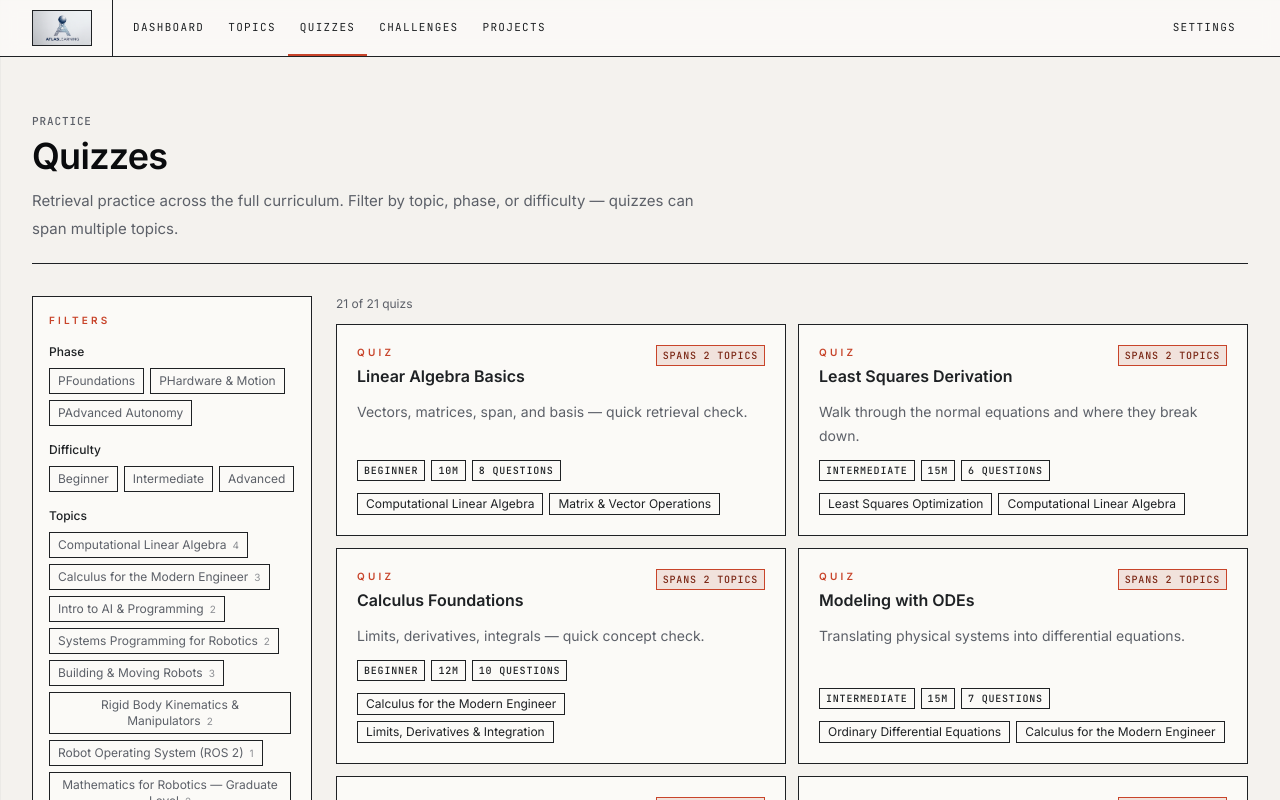
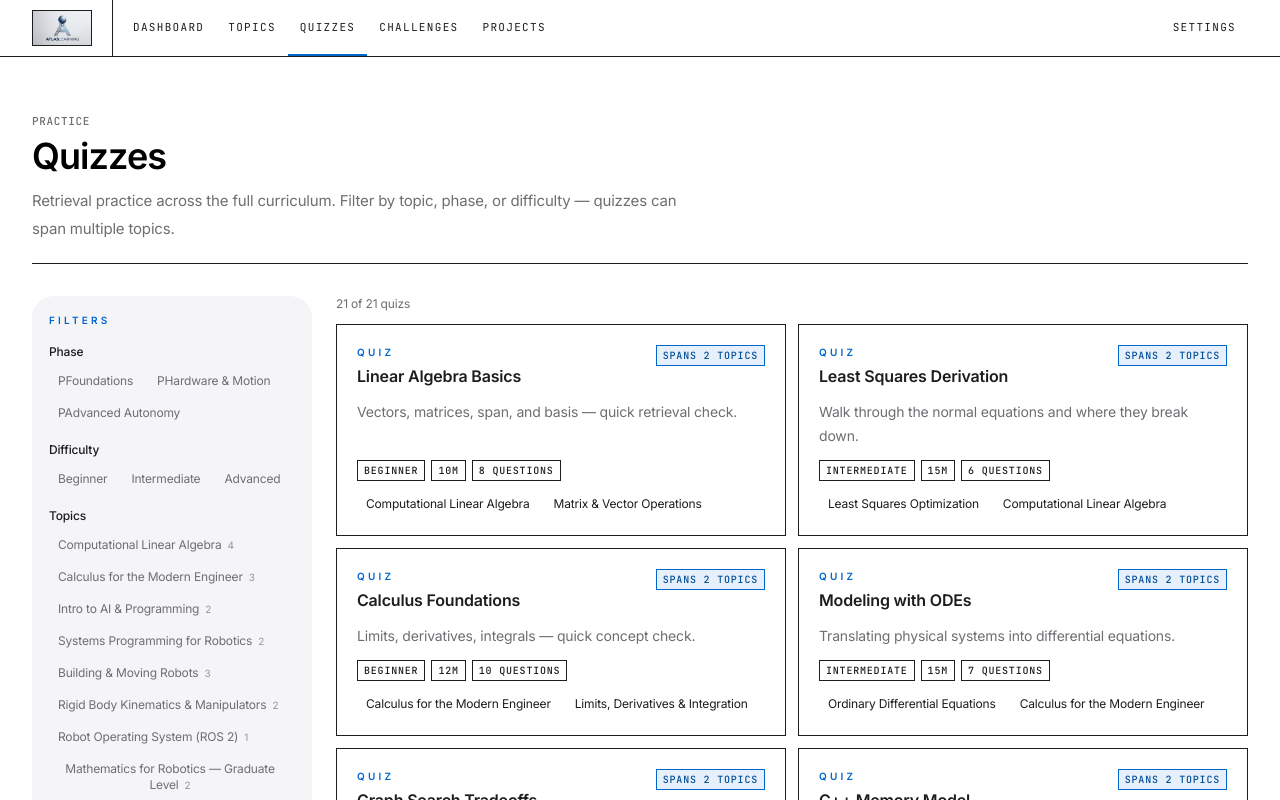
Before and after one commit to rabeesr/AtlasLearning, a Next.js app: page /quizzes in a window 1280 px wide. Shown: the top 800 px of the page. Built offline with nearby package versions, Linux system fonts and the light colour scheme.

Commit message:
aesthetic reesign 1

```diff
--- a/src/app/globals.css
+++ b/src/app/globals.css
@@ -1,71 +1,81 @@
 @import "tailwindcss";
 
 :root {
-  /* === Surfaces (warm cream, Palantir-derived) === */
-  --bg: #F4F2EE;            /* warm cream canvas (default) */
-  --bg-paper: #ECE8E0;      /* deeper paper for alternating section bands */
-  --bg-white: #FBFAF7;      /* off-white for raised reading surfaces */
-  --panel: #FBFAF7;         /* legacy alias → off-white card */
-  --panel-alt: #F4F2EE;     /* legacy alias → cream */
-  --panel-muted: #E8E4DB;   /* sunken inset (code, quiz callouts) */
-  --panel-sunken: #E8E4DB;
+  /* === Surfaces (Apple white + light gray) === */
+  --bg: #FFFFFF;            /* pure white canvas */
+  --bg-alt: #FBFBFD;        /* very subtle deeper white for section bands */
+  --tile: #F5F5F7;           /* Apple's tile gray */
+  --tile-deep: #EEEEF1;     /* slightly deeper tile (hover lift target) */
 
-  /* === Lines (hairlines are ink, not gray) === */
-  --ink: #1E2124;
-  --ink-strong: #0A0B0D;
-  --ink-muted: #5C6068;
-  --ink-faint: #9A9EA4;
-  --rule: #1E2124;
-  --rule-soft: #C9C3B6;
-  --border: #1E2124;        /* legacy alias → ink hairline */
-  --border-strong: #0A0B0D; /* legacy alias */
+  /* legacy aliases — old code still references these */
+  --panel: #F5F5F7;
+  --panel-alt: #FBFBFD;
+  --panel-muted: #F5F5F7;
+  --panel-sunken: #EEEEF1;
+  --bg-paper: #FBFBFD;
+  --bg-white: #FFFFFF;
 
   /* === Type === */
-  --text: #1E2124;          /* legacy alias → ink */
-  --text-strong: #0A0B0D;
-  --text-muted: #5C6068;
+  --ink: #1D1D1F;           /* Apple ink */
+  --ink-strong: #000000;
+  --ink-muted: #6E6E73;
+  --ink-faint: #86868B;
 
-  /* === Accent (single restrained terracotta) === */
-  --accent: #C8442A;
-  --accent-strong: #7A2614;
-  --accent-soft: #F1E2DC;   /* terracotta wash for active/selected states */
-  --accent-olive: #5C6B3A;  /* secondary accent — taxonomy only */
+  --text: #1D1D1F;          /* legacy alias */
+  --text-strong: #000000;
+  --text-muted: #6E6E73;
 
-  /* === CTA legacy aliases (point to ink, not amber) === */
-  --cta: #1E2124;
-  --cta-strong: #0A0B0D;
-  --cta-soft: #E8E4DB;
+  /* === Borders → effectively none. Kept transparent for legacy classes. === */
+  --border: transparent;
+  --border-strong: transparent;
+  --rule: transparent;
+  --rule-soft: rgba(0, 0, 0, 0.06);   /* only for separators when truly needed */
 
-  /* === Status (muted, document-grade) === */
-  --success: #3F6B3A;
-  --warning: #B36A1F;
-  --danger: #B22D1F;
+  /* === Accent (Apple link blue) === */
+  --accent: #0066CC;
+  --accent-strong: #004C99;
+  --accent-soft: #E6F0FA;
 
-  /* === Shadow → none. Depth comes from hairlines and bands. === */
+  /* === CTA legacy aliases === */
+  --cta: #1D1D1F;
+  --cta-strong: #000000;
+  --cta-soft: #F5F5F7;
+
+  /* === Status (muted) === */
+  --success: #248A3D;
+  --warning: #B25000;
+  --danger: #C8102E;
+
+  /* === Soft elevation (hover-only by default) === */
   --shadow-card: 0 0 0 0 transparent;
-  --shadow-hover: 0 0 0 0 transparent;
+  --shadow-hover: 0 12px 32px rgba(0, 0, 0, 0.08), 0 4px 12px rgba(0, 0, 0, 0.04);
+  --shadow-deep:  0 20px 56px rgba(0, 0, 0, 0.10), 0 6px 16px rgba(0, 0, 0, 0.05);
 
-  /* === Override Tailwind v4 radius tokens (form language: square) === */
-  --radius-xs: 0px;
-  --radius-sm: 0px;
-  --radius-md: 0px;
-  --radius-lg: 0px;
-  --radius-xl: 0px;
-  --radius-2xl: 0px;
-  --radius-3xl: 0px;
-  --radius-full: 0px;
+  /* === Radius — generous, Apple-style === */
+  --radius-xs: 8px;
+  --radius-sm: 12px;
+  --radius-md: 16px;
+  --radius-lg: 20px;
+  --radius-xl: 22px;
+  --radius-2xl: 28px;
+  --radius-3xl: 32px;
+  --radius-full: 9999px;
 
-  /* Inputs only */
-  --radius-input: 2px;
+  --radius-tile: 22px;
+  --radius-input: 12px;
 
   /* === Font stacks === */
-  --font-sans: var(--font-inter), "Inter", "Inter Tight", "Söhne",
-               "Avenir Next", "Segoe UI", system-ui, sans-serif;
-  --font-mono: var(--font-mono-jetbrains), "JetBrains Mono", "Berkeley Mono",
-               "SFMono-Regular", "Menlo", monospace;
-  --font-display: var(--font-inter), "Inter Display", "Inter", "Söhne", system-ui, sans-serif;
+  --font-sans: var(--font-inter), "Inter", -apple-system, "SF Pro Text",
+               "BlinkMacSystemFont", "Segoe UI", system-ui, sans-serif;
+  --font-mono: var(--font-mono-jetbrains), "JetBrains Mono", "SFMono-Regular", "Menlo", monospace;
+  --font-display: var(--font-inter), "SF Pro Display", "Inter Display", "Inter", system-ui, sans-serif;
 
-  --focus-ring: 2px solid var(--ink);
+  /* === Motion === */
+  --ease: cubic-bezier(0.4, 0, 0.2, 1);
+  --ease-out: cubic-bezier(0.16, 1, 0.3, 1);
+  --duration-fast: 180ms;
+  --duration: 280ms;
+  --duration-slow: 480ms;
 }
 
 * {
@@ -80,20 +90,14 @@ html {
 body {
   margin: 0;
   min-height: 100vh;
-  background-color: var(--bg);
-  /* Hairline graph-paper grid — engineering-document presence */
-  background-image:
-    linear-gradient(to right,  rgba(28, 33, 36, 0.04) 1px, transparent 1px),
-    linear-gradient(to bottom, rgba(28, 33, 36, 0.04) 1px, transparent 1px);
-  background-size: 32px 32px;
-  background-attachment: fixed;
-  background-position: 0 0;
+  background: var(--bg);
   color: var(--ink);
   font-family: var(--font-sans);
   font-feature-settings: "cv11", "ss01";
   -webkit-font-smoothing: antialiased;
   -moz-osx-font-smoothing: grayscale;
   text-rendering: optimizeLegibility;
+  letter-spacing: -0.011em;
 }
 
 a {
@@ -107,8 +111,9 @@ button:focus-visible,
 input:focus-visible,
 select:focus-visible,
 textarea:focus-visible {
-  outline: var(--focus-ring);
+  outline: 2px solid var(--accent);
   outline-offset: 2px;
+  border-radius: 6px;
 }
 
 pre {
@@ -120,8 +125,8 @@ input, textarea, select {
 }
 
 ::selection {
-  background: var(--ink);
-  color: var(--bg-white);
+  background: rgba(0, 102, 204, 0.18);
+  color: var(--ink-strong);
 }
 
 .tabular-nums {
@@ -130,18 +135,18 @@ input, textarea, select {
 
 .atlas-background {
   min-height: 100vh;
-  background: transparent;
+  background: var(--bg);
   position: relative;
 }
 
-/* === Editorial primitives === */
+/* === Editorial primitives (mostly typography) === */
 
 .eyebrow {
   font-family: var(--font-sans);
-  font-size: 11px;
+  font-size: 12px;
   font-weight: 500;
   text-transform: uppercase;
-  letter-spacing: 0.14em;
+  letter-spacing: 0.08em;
   color: var(--ink-muted);
 }
 
@@ -150,34 +155,62 @@ input, textarea, select {
   font-size: 11px;
   font-weight: 500;
   text-transform: uppercase;
-  letter-spacing: 0.08em;
+  letter-spacing: 0.06em;
   color: var(--ink-muted);
 }
 
 .coordinate {
   font-family: var(--font-mono);
-  font-size: 10px;
+  font-size: 11px;
   font-weight: 500;
-  text-transform: uppercase;
-  letter-spacing: 0.06em;
+  letter-spacing: 0.04em;
   color: var(--ink-muted);
 }
 
 .display-headline {
   font-family: var(--font-display);
   font-weight: 600;
-  letter-spacing: -0.02em;
+  letter-spacing: -0.025em;
   color: var(--ink-strong);
   line-height: 1.05;
 }
 
-/* === Editorial prose (extends existing class) === */
+/* === Tile primitive — borderless, rounded, soft hover lift === */
+
+.tile {
+  background: var(--tile);
+  border-radius: var(--radius-tile);
+  transition:
+    transform var(--duration) var(--ease-out),
+    box-shadow var(--duration) var(--ease-out),
+    background-color var(--duration) var(--ease-out);
+  will-change: transform;
+}
+
+.tile-hover:hover {
+  transform: translateY(-2px);
+  box-shadow: var(--shadow-hover);
+  background: var(--bg);
+}
+
+.tile-link {
+  display: block;
+  cursor: pointer;
+}
+
+.tile-link:hover {
+  transform: translateY(-2px);
+  box-shadow: var(--shadow-hover);
+  background: var(--bg);
+}
+
+/* === Editorial prose === */
 
 .atlas-prose {
   color: var(--ink);
   max-width: 68ch;
-  font-size: 1rem;
-  line-height: 1.65;
+  font-size: 1.0625rem;
+  line-height: 1.6;
 }
 
 .atlas-prose h1,
@@ -186,17 +219,17 @@ input, textarea, select {
 .atlas-prose h4 {
   color: var(--ink-strong);
   font-weight: 600;
-  letter-spacing: -0.015em;
+  letter-spacing: -0.02em;
 }
 
-.atlas-prose h1 { font-size: 2.25rem; line-height: 1.1; margin-top: 0; margin-bottom: 1.25rem; }
-.atlas-prose h2 { font-size: 1.5rem; line-height: 1.2; margin-top: 2.5rem; margin-bottom: 0.75rem; padding-top: 1.5rem; border-top: 1px solid var(--rule); }
-.atlas-prose h3 { font-size: 1.15rem; line-height: 1.3; margin-top: 1.75rem; margin-bottom: 0.5rem; }
+.atlas-prose h1 { font-size: 2.5rem; line-height: 1.08; margin-top: 0; margin-bottom: 1.25rem; }
+.atlas-prose h2 { font-size: 1.625rem; line-height: 1.18; margin-top: 2.75rem; margin-bottom: 0.75rem; }
+.atlas-prose h3 { font-size: 1.2rem; line-height: 1.3; margin-top: 1.75rem; margin-bottom: 0.5rem; }
 
 .atlas-prose p,
 .atlas-prose li,
 .atlas-prose blockquote {
-  line-height: 1.7;
+  line-height: 1.65;
   color: var(--ink);
 }
 
@@ -205,28 +238,29 @@ input, textarea, select {
 }
 
 .atlas-prose blockquote {
-  border-left: 2px solid var(--ink);
-  padding-left: 1rem;
+  background: var(--tile);
+  border-radius: var(--radius-md);
+  padding: 0.85rem 1.1rem;
   margin-left: 0;
-  font-style: italic;
   color: var(--ink-muted);
 }
 
 .atlas-prose code {
-  background: var(--panel-sunken);
+  background: var(--tile);
   border: none;
-  border-radius: 0;
+  border-radius: 6px;
   font-family: var(--font-mono);
-  padding: 0.1rem 0.35rem;
+  padding: 0.12rem 0.4rem;
   font-size: 0.88em;
   color: var(--ink-strong);
 }
 
 .atlas-prose pre {
-  background: var(--ink-strong);
-  padding: 1rem 1.1rem;
+  background: #1D1D1F;
+  border-radius: var(--radius-md);
+  padding: 1.05rem 1.15rem;
   margin: 1.25rem 0;
-  border: 1px solid var(--ink);
+  border: none;
 }
 
 .atlas-prose pre code {
@@ -234,7 +268,7 @@ input, textarea, select {
   display: block;
   padding: 0;
   background: transparent;
-  color: #ECE8E0;
+  color: #F5F5F7;
   font-size: 0.85em;
   border-radius: 0;
 }
@@ -242,58 +276,16 @@ input, textarea, select {
 .atlas-prose strong { color: var(--ink-strong); font-weight: 600; }
 .atlas-prose a {
   color: var(--accent);
-  border-bottom: 1px solid var(--accent);
-  padding-bottom: 1px;
+  border-bottom: none;
+  transition: color var(--duration-fast) var(--ease);
 }
-.atlas-prose a:hover { color: var(--accent-strong); border-bottom-color: var(--accent-strong); }
+.atlas-prose a:hover { color: var(--accent-strong); }
 
 .atlas-prose hr {
   border: none;
-  border-top: 1px solid var(--rule);
-  margin: 2rem 0;
+  border-top: 1px solid var(--rule-soft);
+  margin: 2.25rem 0;
 }
-
-/* === Section banding (full-bleed) === */
-
-.section-band {
-  position: relative;
-}
-
-.section-band--paper {
-  background: var(--bg-paper);
-}
-
-.section-band--cream {
-  background: var(--bg);
-}
-
-.section-band + .section-band {
-  border-top: 1px solid var(--rule);
-}
-
-/* === Corner registration marks (Palantir-style L-ticks) === */
-
-.corner-marks {
-  position: relative;
-}
-
-.corner-marks::before,
-.corner-marks::after,
-.corner-marks > .corner-marks__br,
-.corner-marks > .corner-marks__bl {
-  content: "";
-  position: absolute;
-  width: 8px;
-  height: 8px;
-  border-color: var(--ink);
-  border-style: solid;
-  border-width: 0;
-  pointer-events: none;
-}
-.corner-marks::before { top: 0; left: 0; border-top-width: 1px; border-left-width: 1px; }
-.corner-marks::after  { top: 0; right: 0; border-top-width: 1px; border-right-width: 1px; }
-.corner-marks > .corner-marks__bl { bottom: 0; left: 0; border-bottom-width: 1px; border-left-width: 1px; }
-.corner-marks > .corner-marks__br { bottom: 0; right: 0; border-bottom-width: 1px; border-right-width: 1px; }
 
 /* === Reduced motion === */
 
@@ -304,4 +296,7 @@ input, textarea, select {
     transition-duration: 0.01ms !important;
     scroll-behavior: auto !important;
   }
+  .tile-hover:hover, .tile-link:hover {
+    transform: none;
+  }
 }
```
